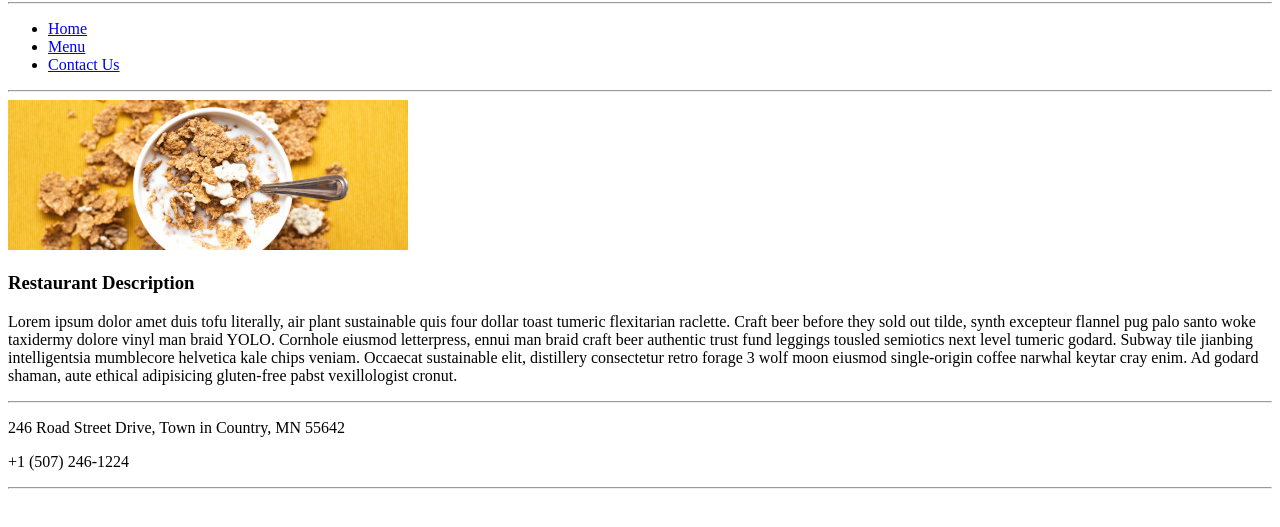
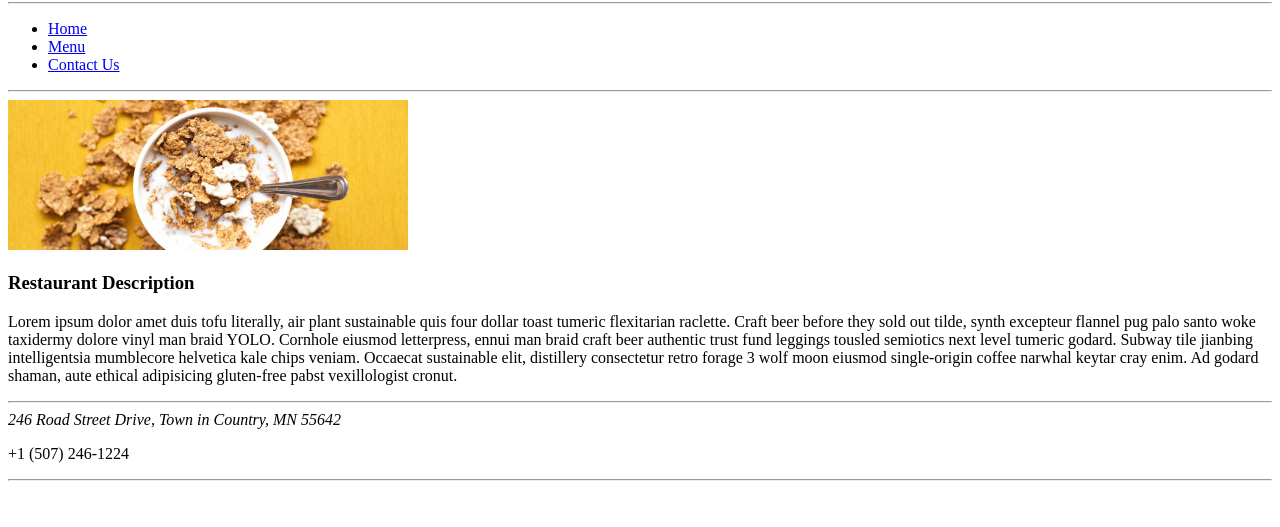
Before and after one commit to malmi003/SG-Restaurant, a plain HTML site: page index.html in a window 1280 px wide. Shown: the part 173-700 px from the top of the page. Drawn offline with Linux system fonts and the light colour scheme.

Commit message:
updated README, changed p-tag in footer to address

```diff
--- a/index.html
+++ b/index.html
@@ -39,7 +39,7 @@
         </section>
         <hr />
         <footer>
-            <p>246 Road Street Drive, Town in Country, MN 55642</p>
+            <address>246 Road Street Drive, Town in Country, MN 55642</address>
             <p>+1 (507) 246-1224</p>
         </footer>
         <hr />
```
Also changed, not shown: contact.html (+3 -3 lines), menu.html (+1 -1 lines), 1 other file.
